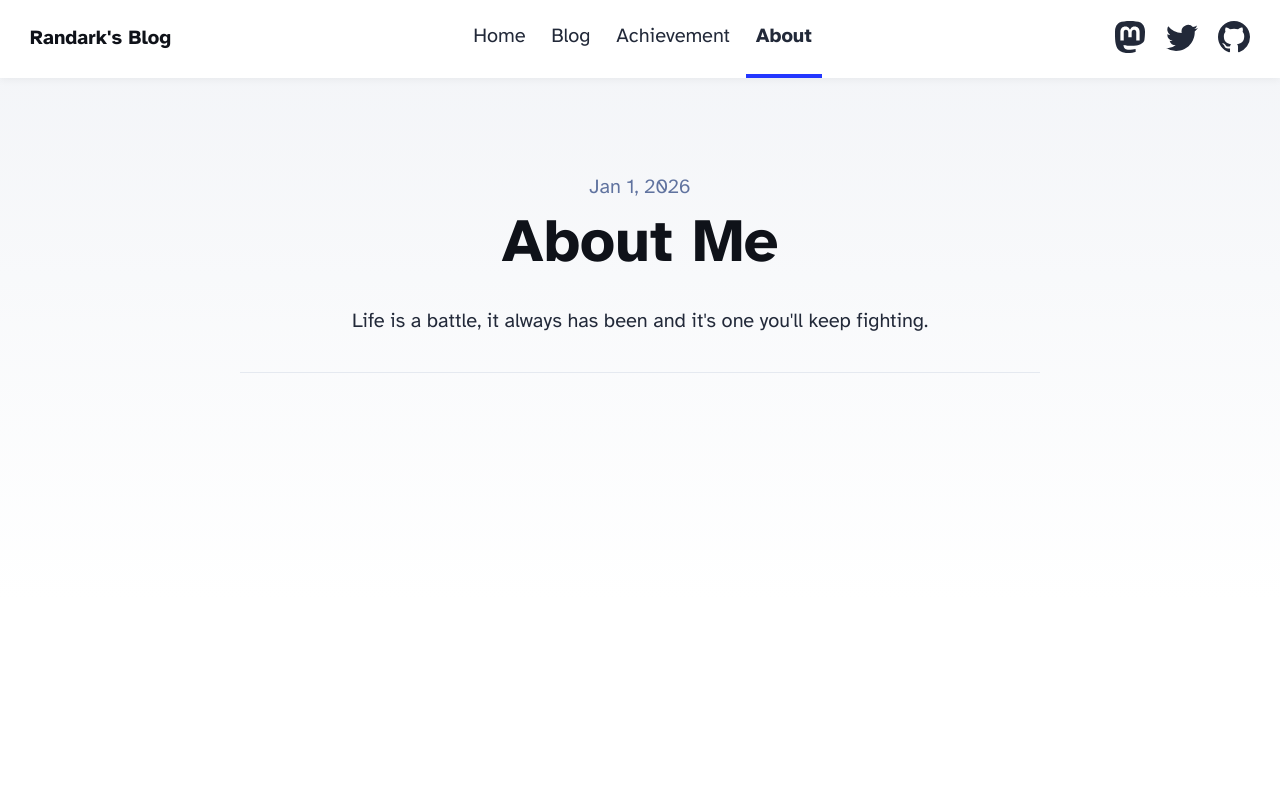
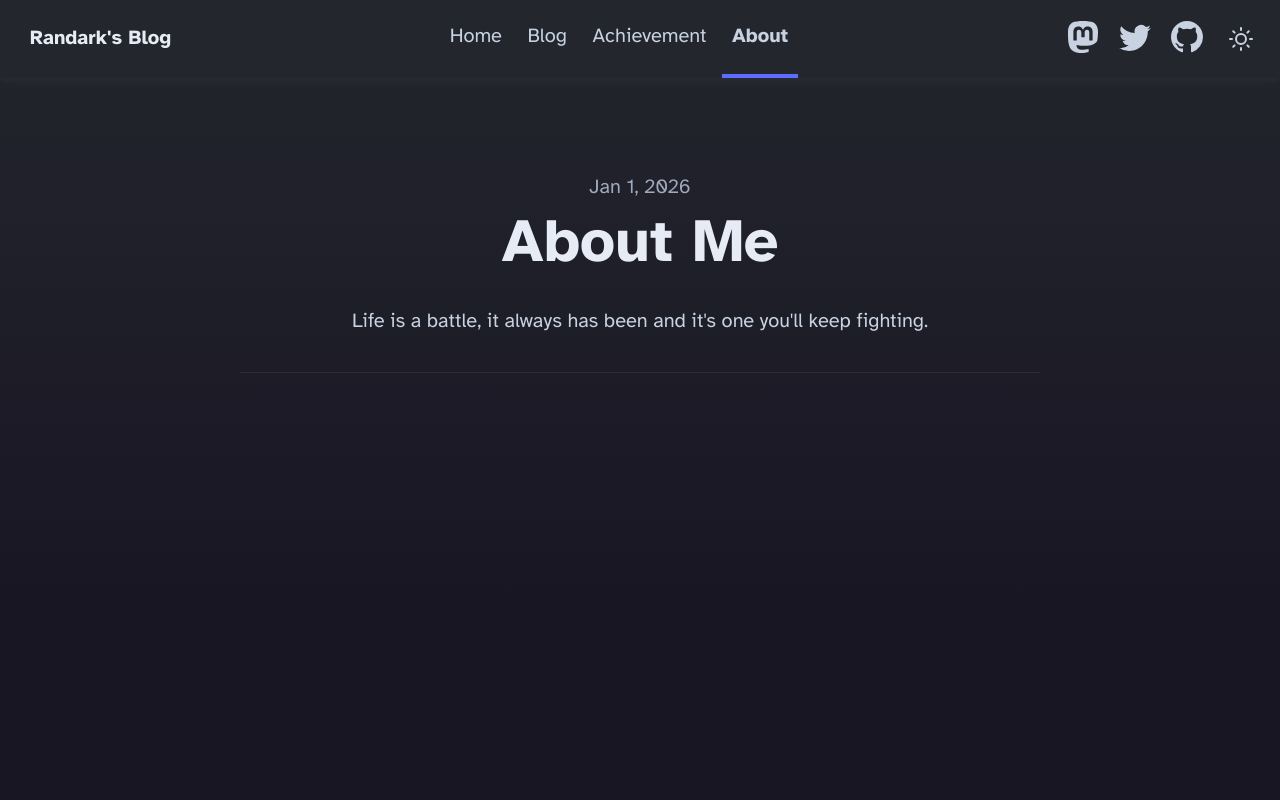
Before and after one commit to Randark-JMT/randark-homepage, an Astro site: page /about in a window 1280 px wide. Shown: the top 800 px of the page. Built offline with nearby package versions, Linux system fonts and the light colour scheme; Astro itself is replaced by a stand-in of ours.

Commit message:
添加主题切换功能和相关样式

```diff
--- a/src/components/BaseHead.astro
+++ b/src/components/BaseHead.astro
@@ -34,6 +34,24 @@ const { title, description, image = FallbackImage } = Astro.props;
 <link rel="preload" href="/fonts/atkinson-regular.woff" as="font" type="font/woff" crossorigin />
 <link rel="preload" href="/fonts/atkinson-bold.woff" as="font" type="font/woff" crossorigin />
 
+<!-- Theme Script -->
+<script is:inline>
+	const theme = (() => {
+		if (typeof localStorage !== 'undefined' && localStorage.getItem('theme')) {
+			return localStorage.getItem('theme');
+		}
+		return 'dark';
+	})();
+
+	if (theme === 'light') {
+		document.documentElement.classList.remove('dark');
+	} else {
+		document.documentElement.classList.add('dark');
+	}
+
+	window.localStorage.setItem('theme', theme);
+</script>
+
 <!-- Canonical URL -->
 <link rel="canonical" href={canonicalURL} />
 
--- a/src/components/Header.astro
+++ b/src/components/Header.astro
@@ -12,6 +12,7 @@ import HeaderLink from './HeaderLink.astro';
 			<HeaderLink href="/achievement">Achievement</HeaderLink>
 			<HeaderLink href="/about">About</HeaderLink>
 		</div>
+		<div class="right-actions">
 			<div class="social-links">
 				<a href="https://m.webtoo.ls/@astro" target="_blank">
 					<span class="sr-only">Follow Astro on Mastodon</span>
@@ -41,13 +42,18 @@ import HeaderLink from './HeaderLink.astro';
 					>
 				</a>
 			</div>
+			<button id="theme-toggle" aria-label="Toggle theme">
+				<svg class="sun-icon" width="24" height="24" viewBox="0 0 24 24" fill="none" stroke="currentColor" stroke-width="2" stroke-linecap="round" stroke-linejoin="round"><circle cx="12" cy="12" r="5"></circle><line x1="12" y1="1" x2="12" y2="3"></line><line x1="12" y1="21" x2="12" y2="23"></line><line x1="4.22" y1="4.22" x2="5.64" y2="5.64"></line><line x1="18.36" y1="18.36" x2="19.78" y2="19.78"></line><line x1="1" y1="12" x2="3" y2="12"></line><line x1="21" y1="12" x2="23" y2="12"></line><line x1="4.22" y1="19.78" x2="5.64" y2="18.36"></line><line x1="18.36" y1="5.64" x2="19.78" y2="4.22"></line></svg>
+				<svg class="moon-icon" width="24" height="24" viewBox="0 0 24 24" fill="none" stroke="currentColor" stroke-width="2" stroke-linecap="round" stroke-linejoin="round"><path d="M21 12.79A9 9 0 1 1 11.21 3 7 7 0 0 0 21 12.79z"></path></svg>
+			</button>
+		</div>
 	</nav>
 </header>
 <style>
 	header {
 		margin: 0;
 		padding: 0 1em;
-		background: white;
+		background: var(--header-bg, white);
 		box-shadow: 0 2px 8px rgba(var(--black), 5%);
 	}
 	h2 {
@@ -74,13 +80,45 @@ import HeaderLink from './HeaderLink.astro';
 		text-decoration: none;
 		border-bottom-color: var(--accent);
 	}
+	.right-actions {
+		display: flex;
+		align-items: center;
+		gap: 10px;
+	}
 	.social-links,
 	.social-links a {
 		display: flex;
 	}
+	#theme-toggle {
+		background: none;
+		border: none;
+		cursor: pointer;
+		color: var(--black);
+		padding: 0.5em;
+		display: flex;
+		align-items: center;
+	}
+	.sun-icon { display: none; }
+	.moon-icon { display: block; }
+
+	:global(.dark) .sun-icon { display: block; }
+	:global(.dark) .moon-icon { display: none; }
+
 	@media (max-width: 720px) {
 		.social-links {
 			display: none;
 		}
 	}
 </style>
+
+<script is:inline>
+	const handleToggleClick = () => {
+		const element = document.documentElement;
+		element.classList.toggle("dark");
+
+		const isDark = element.classList.contains("dark");
+		localStorage.setItem("theme", isDark ? "dark" : "light");
+	}
+
+	document.getElementById("theme-toggle").addEventListener("click", handleToggleClick);
+</script>
--- a/src/styles/global.css
+++ b/src/styles/global.css
@@ -13,9 +13,24 @@
 	--gray-dark: 34, 41, 57;
 	--gray-gradient: rgba(var(--gray-light), 50%), #fff;
 	--box-shadow:
-		0 2px 6px rgba(var(--gray), 25%), 0 8px 24px rgba(var(--gray), 33%), 0 16px 32px
-		rgba(var(--gray), 33%);
+		0 2px 6px rgba(var(--gray), 25%), 0 8px 24px rgba(var(--gray), 33%), 0 16px 32px rgba(var(--gray), 33%);
+	--header-bg: #fff;
+	--bg-color: #fff;
 }
+
+html.dark {
+	--accent: #5c6dff;
+	--accent-dark: #aeb4ff;
+	--black: 230, 235, 245;
+	--gray: 160, 170, 190;
+	--gray-light: 40, 45, 60;
+	--gray-dark: 200, 210, 225;
+	--gray-gradient: #23262d, #191624;
+	--box-shadow: 0 2px 6px rgba(0, 0, 0, 50%), 0 8px 24px rgba(0, 0, 0, 60%), 0 16px 32px rgba(0, 0, 0, 60%);
+	--header-bg: #23262d;
+	--bg-color: #191624;
+}
+
 @font-face {
 	font-family: "Atkinson";
 	src: url("/fonts/atkinson-regular.woff") format("woff");
@@ -23,6 +38,7 @@
 	font-style: normal;
 	font-display: swap;
 }
+
 @font-face {
 	font-family: "Atkinson";
 	src: url("/fonts/atkinson-bold.woff") format("woff");
@@ -30,12 +46,14 @@
 	font-style: normal;
 	font-display: swap;
 }
+
 body {
 	font-family: "Atkinson", sans-serif;
 	margin: 0;
 	padding: 0;
 	text-align: left;
 	background: linear-gradient(var(--gray-gradient)) no-repeat;
+	background-color: var(--bg-color);
 	background-size: 100% 600px;
 	word-wrap: break-word;
 	overflow-wrap: break-word;
@@ -43,6 +61,7 @@ body {
 	font-size: 20px;
 	line-height: 1.7;
 }
+
 main {
 	width: 720px;
 	max-width: calc(100% - 2em);
@@ -50,6 +69,7 @@ main {
 	padding: 3em 1em;
 	min-height: 100vh;
 }
+
 h1,
 h2,
 h3,
@@ -60,78 +80,99 @@ h6 {
 	color: rgb(var(--black));
 	line-height: 1.2;
 }
+
 h1 {
 	font-size: 3.052em;
 }
+
 h2 {
 	font-size: 2.441em;
 }
+
 h3 {
 	font-size: 1.953em;
 }
+
 h4 {
 	font-size: 1.563em;
 }
+
 h5 {
 	font-size: 1.25em;
 }
+
 strong,
 b {
 	font-weight: 700;
 }
+
 a {
 	color: var(--accent);
 }
+
 a:hover {
 	color: var(--accent);
 }
+
 p {
 	margin-bottom: 1em;
 }
+
 .prose p {
 	margin-bottom: 2em;
 }
+
 textarea {
 	width: 100%;
 	font-size: 16px;
 }
+
 input {
 	font-size: 16px;
 }
+
 table {
 	width: 100%;
 }
+
 img {
 	max-width: 100%;
 	height: auto;
 	border-radius: 8px;
 }
+
 code {
 	padding: 2px 5px;
 	background-color: rgb(var(--gray-light));
 	border-radius: 2px;
 }
+
 pre {
 	padding: 1.5em;
 	border-radius: 8px;
 }
-pre > code {
+
+pre>code {
 	all: unset;
 }
+
 blockquote {
 	border-left: 4px solid var(--accent);
 	padding: 0 0 0 20px;
 	margin: 0;
 	font-size: 1em;
 }
+
 hr {
 	border: none;
 	border-top: 1px solid rgb(var(--gray-light));
 }
+
 @media (max-width: 720px) {
 	body {
 		font-size: 18px;
 	}
+
 	main {
 		padding: 1em;
 	}
```
Lines whose indentation alone changed are shown as unchanged.
